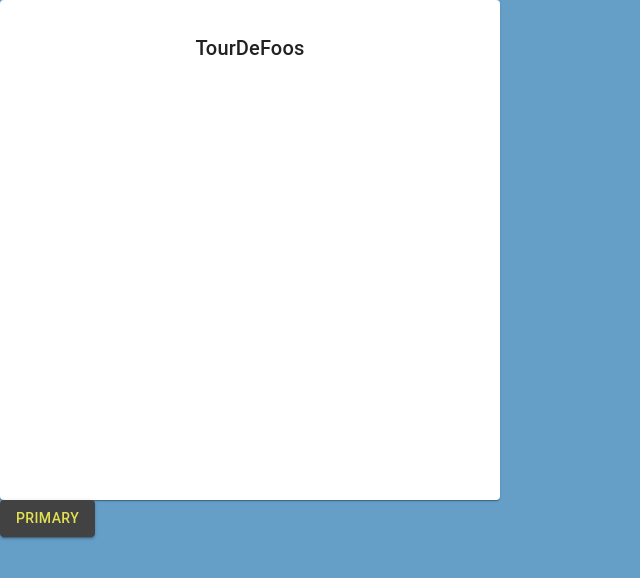
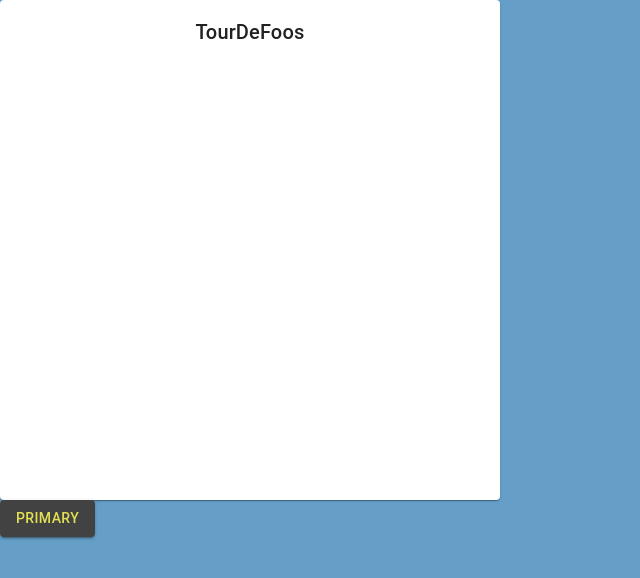
Before and after one commit to MateuszNaKodach/CodersCamp2020.Project.FullStack-Node-React.TableSoccerTournaments, a React (Create React App) app in the folder frontend/: page / in a window 1280 px wide. Shown: the top 578 px of the page, without its empty margins (0-640 px from the left). Built offline with nearby package versions, Linux system fonts and the light colour scheme.

Commit message:
Update CardTitle component

```diff
--- a/frontend/src/components/CardTitle/CardTitle.tsx
+++ b/frontend/src/components/CardTitle/CardTitle.tsx
@@ -1,23 +1,21 @@
 import React from 'react';
-import { CardContent, Typography, } from "@material-ui/core";
+import {CardContent, Typography,} from "@material-ui/core";
 import {APP_NAME} from "../../constants/constants";
 import {VerticalSpace} from "../shared/VerticalSpace"
 import {Centered} from "../shared/Centered";
 
 export type TitleProps = {
-    readonly title: string |undefined;
+    readonly title: string | undefined;
 };
 
 export const CardTitle = (props: TitleProps | undefined) => {
     const titleComponent = (
         <>
             <Centered>
-                <CardContent>
-                    <Typography component="h6" variant="h6">
+                <Typography component="h6" variant="h6">
                     {props?.title || APP_NAME}
-                    </Typography>
-                <VerticalSpace height="1rem" />
-                </CardContent>
+                </Typography>
+                <VerticalSpace height="1rem"/>
             </Centered>
         </>
     );
```
